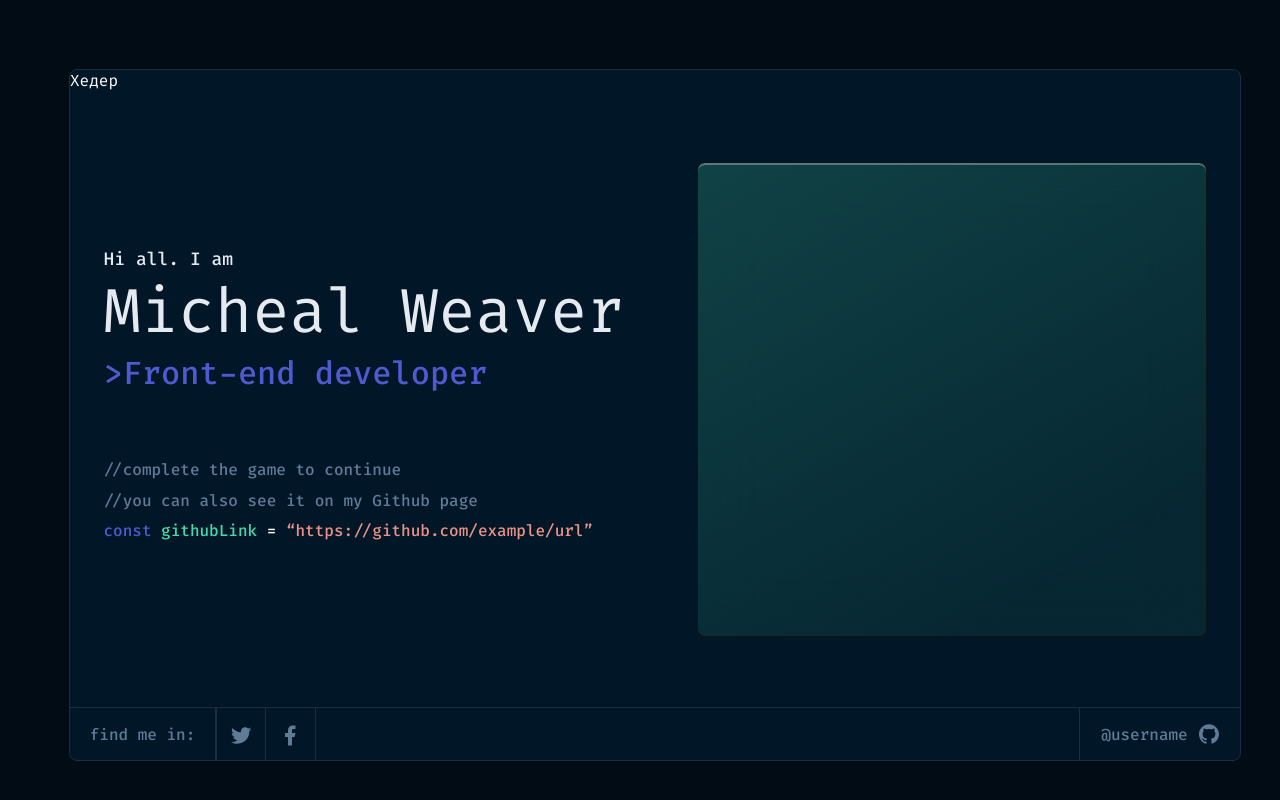
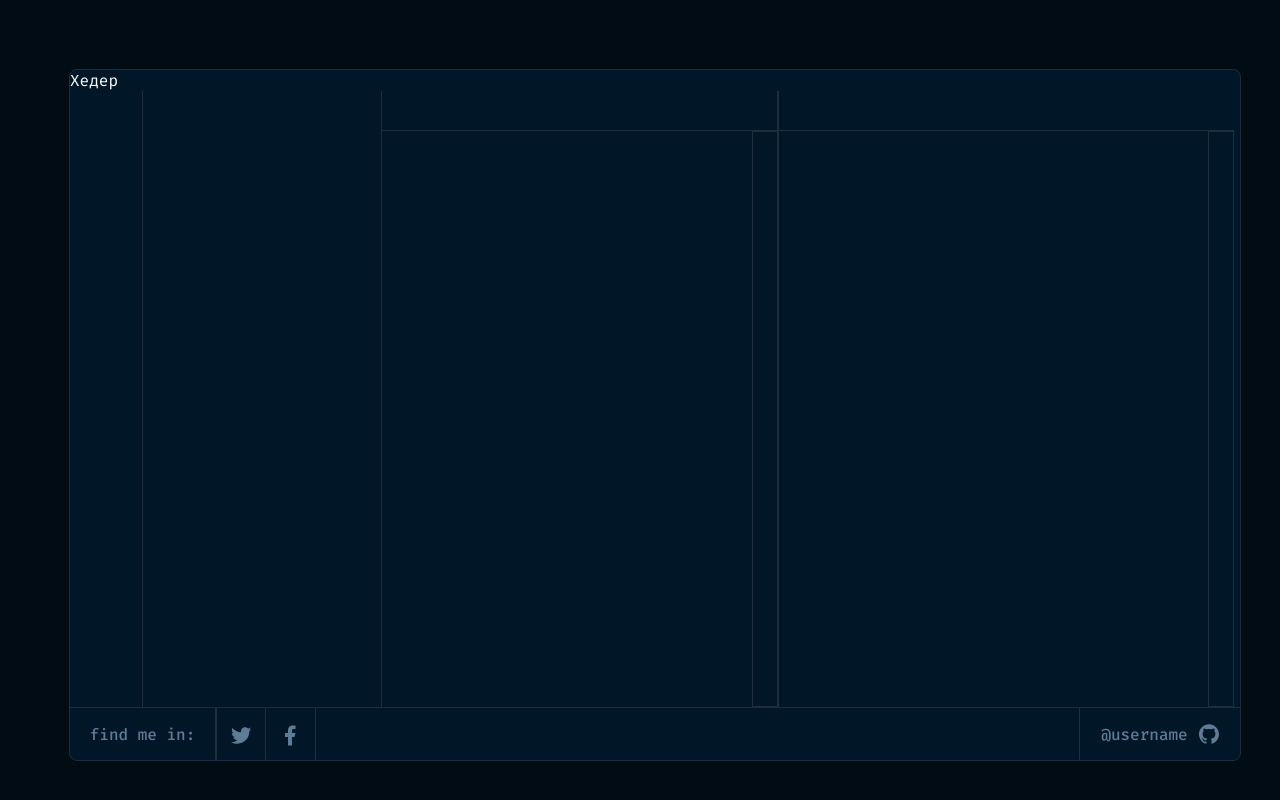
Before and after one commit to tienbot/SaintCode-Portfolio, a React (Create React App) app: page /about in a window 1280 px wide. Built offline with nearby package versions, Linux system fonts and the light colour scheme.

Commit message:
The lines has been added to About.

```diff
--- /dev/null
+++ b/src/Pages/About/About.jsx
@@ -0,0 +1,23 @@
+import style from "./About.module.css";
+import Scrollbar from "../../ui/Scrollbar/Scrollbar.jsx";
+
+const About = () => {
+  return (
+    <main className={style.main}>
+      <div className={style.sidebar}></div>
+      <div className={style.menu__wrapper}></div>
+      <div className={style.left__content_wrapper}>
+        <div className={style.content__title}>
+          <div className={style.title__box}></div>
+        </div>
+        <Scrollbar />
+      </div>
+      <div className={style.right__content_wrapper}>
+        <div className={style.content__title}></div>
+        <Scrollbar />
+      </div>
+    </main>
+  );
+};
+
+export default About;
--- /dev/null
+++ b/src/Pages/About/About.module.css
@@ -0,0 +1,34 @@
+.main {
+  width: 100%;
+  height: 100%;
+  padding: 0;
+}
+.sidebar {
+  width: 68px;
+  height: 100%;
+  border-right: 1px solid #1e2d3d;
+}
+.menu__wrapper {
+  width: 243px;
+  height: 100%;
+  border-right: 1px solid #1e2d3d;
+}
+.left__content_wrapper {
+  width: 35%;
+  height: 100%;
+  border-right: 1px solid #1e2d3d;
+}
+.content__title {
+  width: 100%;
+  height: 40px;
+  border-bottom: 1px solid #1e2d3d;
+}
+.title__box {
+  min-width: 150px;
+  height: 100%;
+  border-right: 1px solid #1e2d3d;
+}
+.right__content_wrapper {
+  width: 40%;
+  height: 100%;
+}
--- a/src/app/App.jsx
+++ b/src/app/App.jsx
@@ -1,16 +1,18 @@
 import s from "./Global.module.css";
 import { Layout } from "../Layout/Layout";
-import Footer from '../components/Footer/Footer'
-import { PageHello } from '../Pages/PageHello/PageHello'
+import Footer from "../components/Footer/Footer";
+import { PageHello } from "../Pages/PageHello/PageHello";
+import About from "../Pages/About/About";
 
 function App() {
   return (
     <Layout>
-        <header>Хедер</header>
-        <PageHello/>
-        <Footer/>
+      <header>Хедер</header>
+      {/* <PageHello/> */}
+      <About />
+      <Footer />
     </Layout>
-  )
+  );
 }
 
 export default App;
--- a/src/components/Footer/Footer.jsx
+++ b/src/components/Footer/Footer.jsx
@@ -2,7 +2,7 @@ import style from "./Footer.module.css";
 import git from "./git_logo.svg";
 import instagram from "./instagram_logo.svg";
 import facebook from "./facebook_logo.svg";
-import Media from "../Media/Media.jsx";
+import Media from "../../ui/Media/Media.jsx";
 
 const Footer = () => {
   return (
--- a/src/components/Media/Media.jsx
+++ /dev/null
@@ -1,20 +0,0 @@
-import style from "./Media.module.css";
-
-const Media = ({ href, userName, icon }) => {
-  if (userName) {
-    return (
-      <a href={href} className={style.a__with_text} target="_blank">
-        {userName}
-        <img className={style.img__with_text} src={icon} />
-      </a>
-    );
-  } else {
-    return (
-      <a href={href} className={style.a} target="_blank">
-        <img className={style.img} src={icon} />
-      </a>
-    );
-  }
-};
-
-export default Media;
--- /dev/null
+++ b/src/ui/Media/Media.jsx
@@ -0,0 +1,25 @@
+import style from "./Media.module.css";
+
+const Media = ({ href, userName, icon }) => {
+  if (userName) {
+    return (
+      <a
+        href={href}
+        className={style.a__with_text}
+        target="_blank"
+        rel="noreferrer"
+      >
+        {userName}
+        <img className={style.img__with_text} src={icon} alt="icon" />
+      </a>
+    );
+  } else {
+    return (
+      <a href={href} className={style.a} target="_blank" rel="noreferrer">
+        <img className={style.img} src={icon} alt="icon" />
+      </a>
+    );
+  }
+};
+
+export default Media;
--- /dev/null
+++ b/src/ui/Scrollbar/Scrollbar.jsx
@@ -0,0 +1,7 @@
+import style from "./Scrollbar.module.css";
+
+const Scrollbar = () => {
+  return <div className={style.box}></div>;
+};
+
+export default Scrollbar;
--- /dev/null
+++ b/src/ui/Scrollbar/Scrollbar.module.css
@@ -0,0 +1,6 @@
+.box {
+  width: 26px;
+  height: calc(100% - 40px);
+  margin-left: auto;
+  border: 1px solid #1e2d3d;
+}
```
Also changed, not shown: src/pages/About.jsx (deleted, +0 -18 lines), src/pages/About.module.css (deleted), src/ui/Media/Media.module.css (renamed from src/components/Media/Media.module.css).
